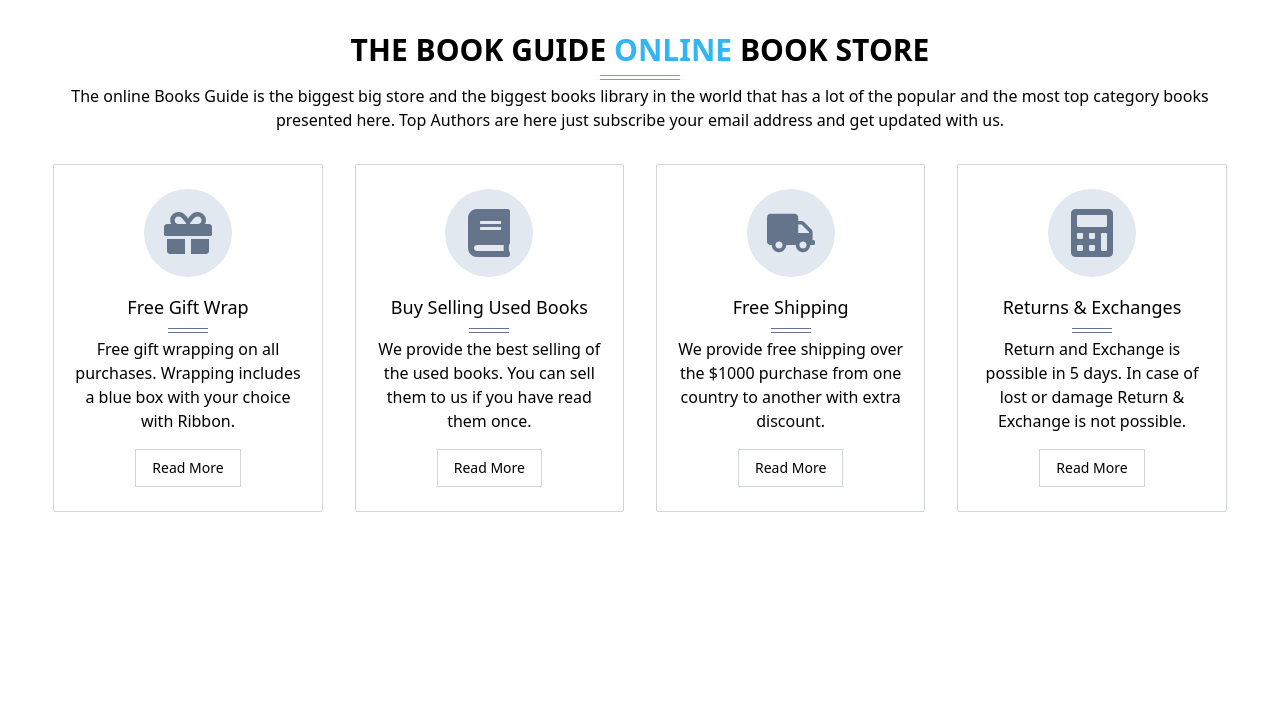
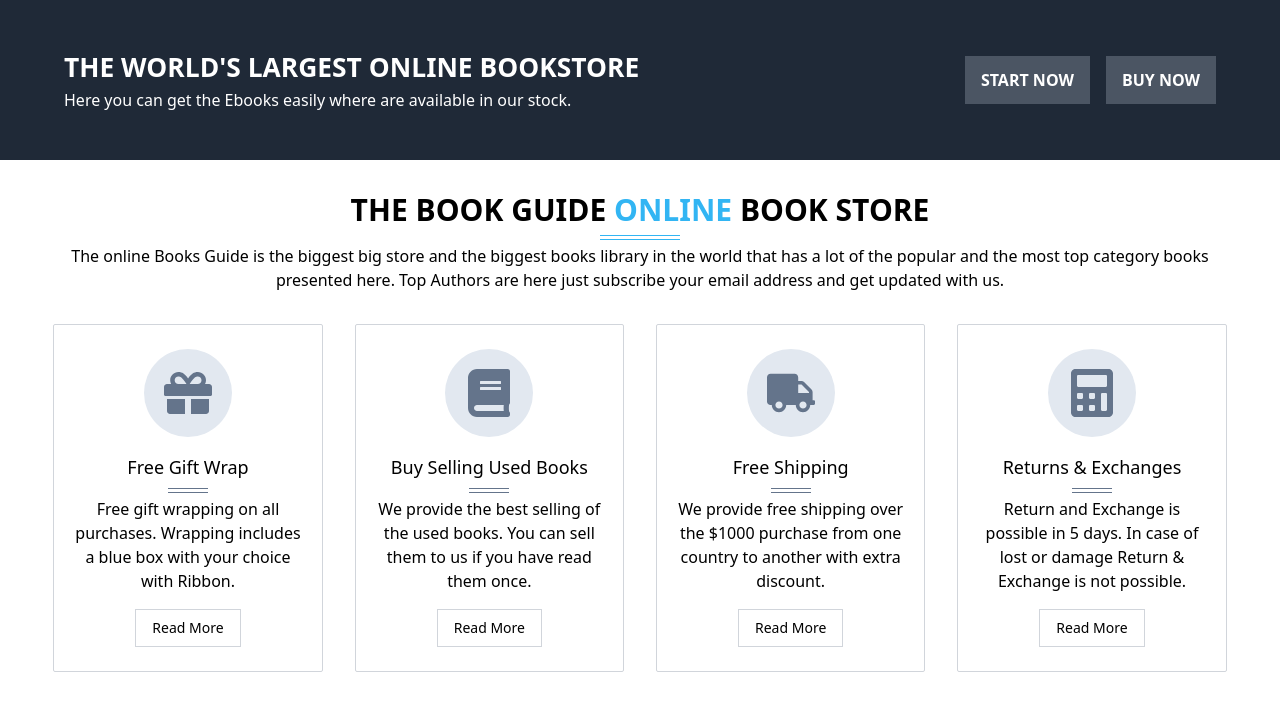
Before and after one commit to emmanuel-cruz-dev/literarium, a React (Vite) app: page / in a window 1280 px wide. Shown: the top 710 px of the page. Built offline with nearby package versions, Linux system fonts and the light colour scheme.

Commit message:
estilos del banner

```diff
--- a/src/App.tsx
+++ b/src/App.tsx
@@ -1,9 +1,11 @@
 import "./styles/App.css";
 import MainCards from "./components/MainCards";
+import Banner from "./components/Banner";
 
 function App() {
   return (
     <>
+      <Banner />
       <MainCards />
     </>
   );
--- /dev/null
+++ b/src/components/Banner.tsx
@@ -0,0 +1,33 @@
+const Banner = () => {
+  return (
+    <article
+      className="banner flex items-center justify-between py-12 px-16 bg-gray-800 text-white"
+      id="banner"
+    >
+      <div>
+        <h2 className="uppercase font-bold text-[1.65rem]">
+          The World's Largest Online Bookstore
+        </h2>
+        <p>
+          Here you can get the Ebooks easily where are available in our stock.
+        </p>
+      </div>
+      <div className="flex gap-4 uppercase font-semibold [&>a]:py-3 [&>a]:px-4 [&>a]:bg-gray-600">
+        <a
+          href="#"
+          className="hover:bg-white hover:text-gray-900 transition-colors duration-300 ease-in-out"
+        >
+          Start Now
+        </a>
+        <a
+          href="#"
+          className="hover:bg-white hover:text-gray-900 transition-colors duration-300 ease-in-out"
+        >
+          Buy Now
+        </a>
+      </div>
+    </article>
+  );
+};
+
+export default Banner;
```
